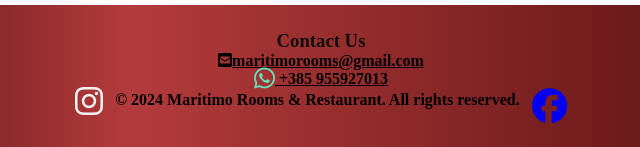
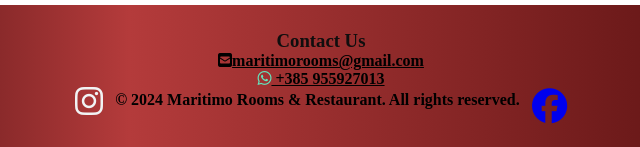
Before and after one commit to NatashaGorg/MaritimoRoomsRestaurant, a website: page index.html in a window 1280 px wide. Shown: the part 1266-1413 px from the top of the page, 319-959 px from the left. Drawn offline with Linux system fonts and the light colour scheme.

Commit message:
Update style for whatssup icon

```diff
--- a/index.html
+++ b/index.html
@@ -73,7 +73,7 @@ Immerse yourself in the beauty of Sukošan, where the gentle sea breeze and stun
         </a>
         <br>
         <a href="https://api.whatsapp.com/send?phone=385955927013" style="color: black;">
-            <i class="fa-brands fa-whatsapp fa-xl" style="color: #63E6BE;"></i> +385 955927013
+            <i class="fa-brands fa-whatsapp fa-l" style="color: #63E6BE;"></i> +385 955927013
         </a>
 
         </div>
```
